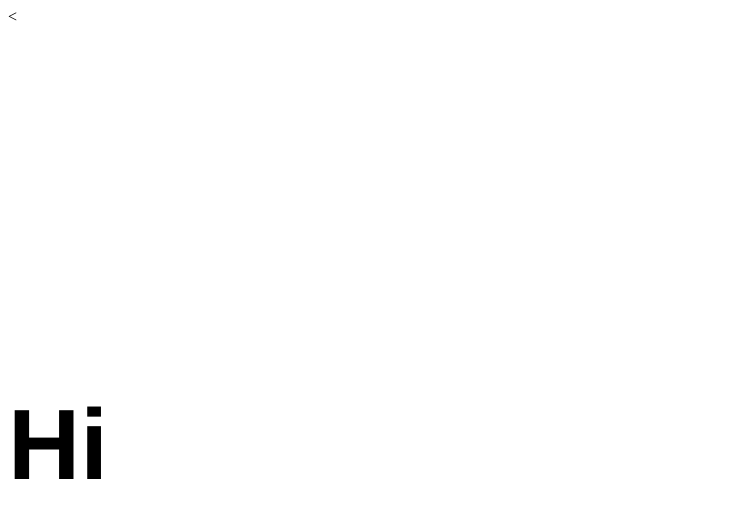
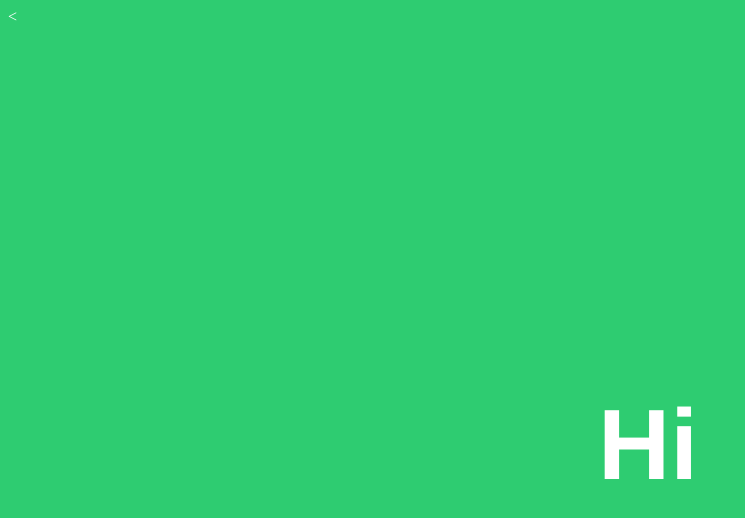
Before and after one commit to Fabiovsky/Hello, a plain HTML site: page index.html in a window 1280 px wide. Shown: the whole page, without its empty margins (0-745 px from the left). Drawn offline with Linux system fonts and the light colour scheme.

Commit message:
Gren background

```diff
--- a/index.html
+++ b/index.html
@@ -5,11 +5,15 @@
     <title></title>
     <meta charset="utf-8">
   </head>
-<style type="text/css">
+  <style type="text/css">
+    body {
+      background-color: #2ecc71;
+      color: white;
+}
   h1{
   position : absolute;
   top: 40%;
-  width: 100;
+  width: 100%;
   font-family: Helvetica;
   font-size: 100;
   text-align: center;
```
